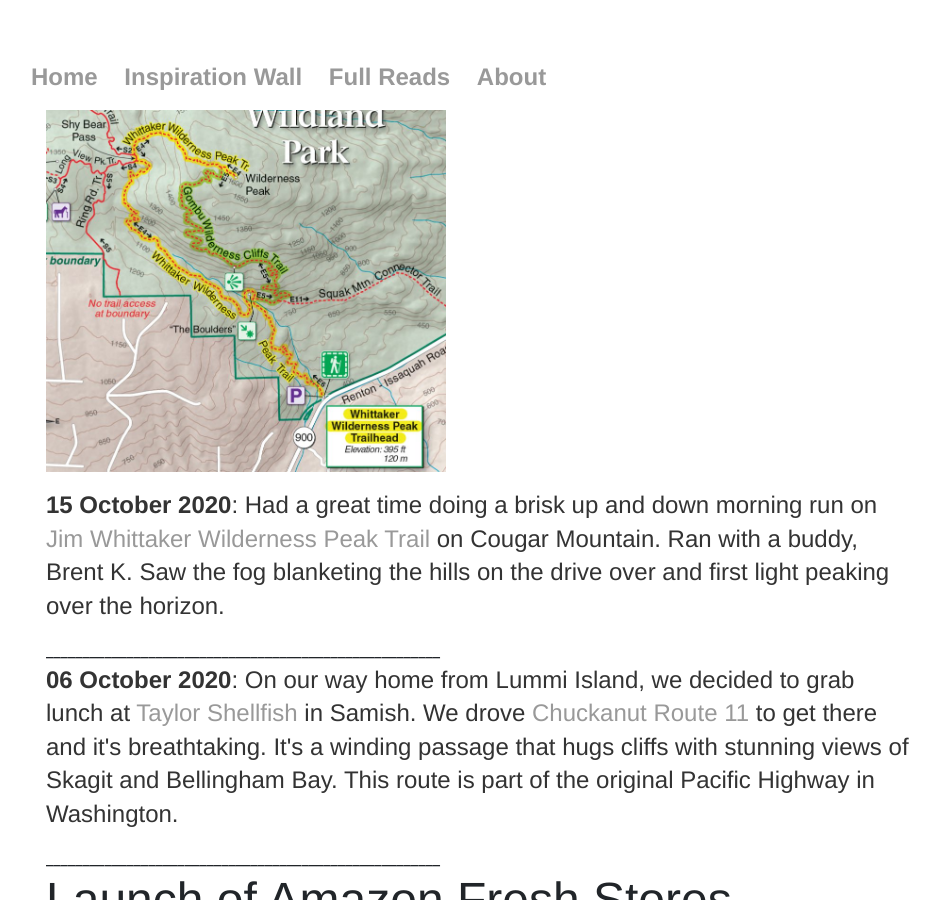
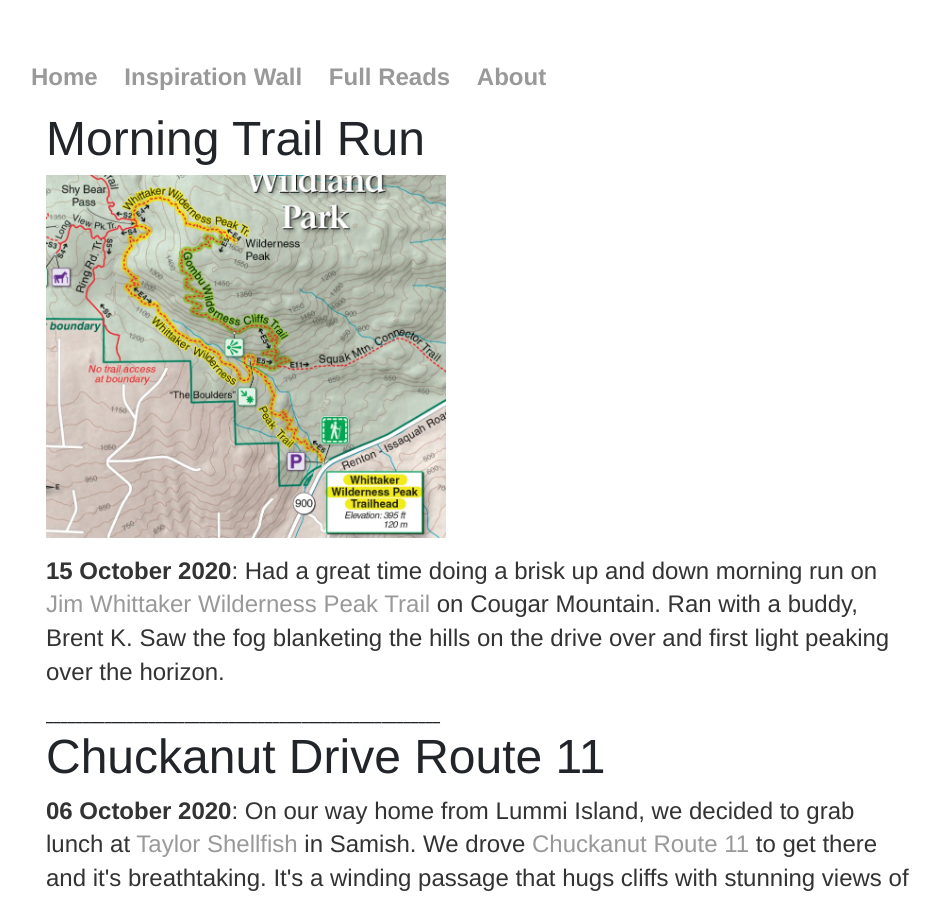
Before and after one commit to hikesandbikes/hikesandbikes.github.io, a Jekyll site: the page built from index.html, in a window 1280 px wide and 900 px high. Shown: the whole window, without its empty margins (161-1101 px from the left). Built offline with Jekyll 4.4.1, drawn with Linux system fonts in a browser that asks for light colours.

Commit message:
add titles

```diff
--- a/index.html
+++ b/index.html
@@ -3,6 +3,7 @@ layout: default
 title: Josh Huang's Blog
 ---
 
+<h1>Morning Trail Run</h1>
 
 <p><img src="static/img/whittaker.jpg" width="400"></p>
 
@@ -13,7 +14,7 @@ Saw the fog blanketing the hills on the drive over and first light peaking over
 		______________________________________________________
 		<br>
 
-
+<h1>Chuckanut Drive Route 11</h1>
 <p><b>06 October 2020</b>:
 On our way home from Lummi Island, we decided to grab lunch at
 <a href="https://www.taylorshellfishfarms.com/location/samish-oyster-bar-and-shellfish-market">Taylor Shellfish</a> in Samish.
```
